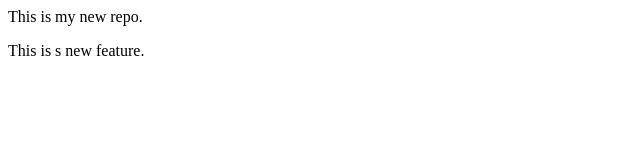
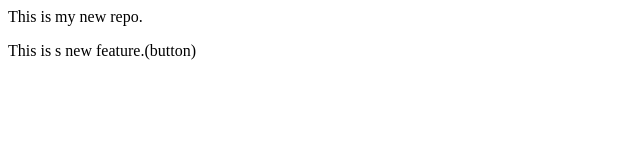
Before and after one commit to MuskanSarraf/localrepo, a plain HTML site: page index.html in a window 1280 px wide. Shown: the full height of the page, 0-640 px from the left. Drawn offline with Linux system fonts and the light colour scheme.

```diff
--- a/index.html
+++ b/index.html
@@ -1,2 +1,2 @@
 <p>This is my new repo.</p>
-<p> This is s new feature.</p>
+<p> This is s new feature.(button)</p>
```
